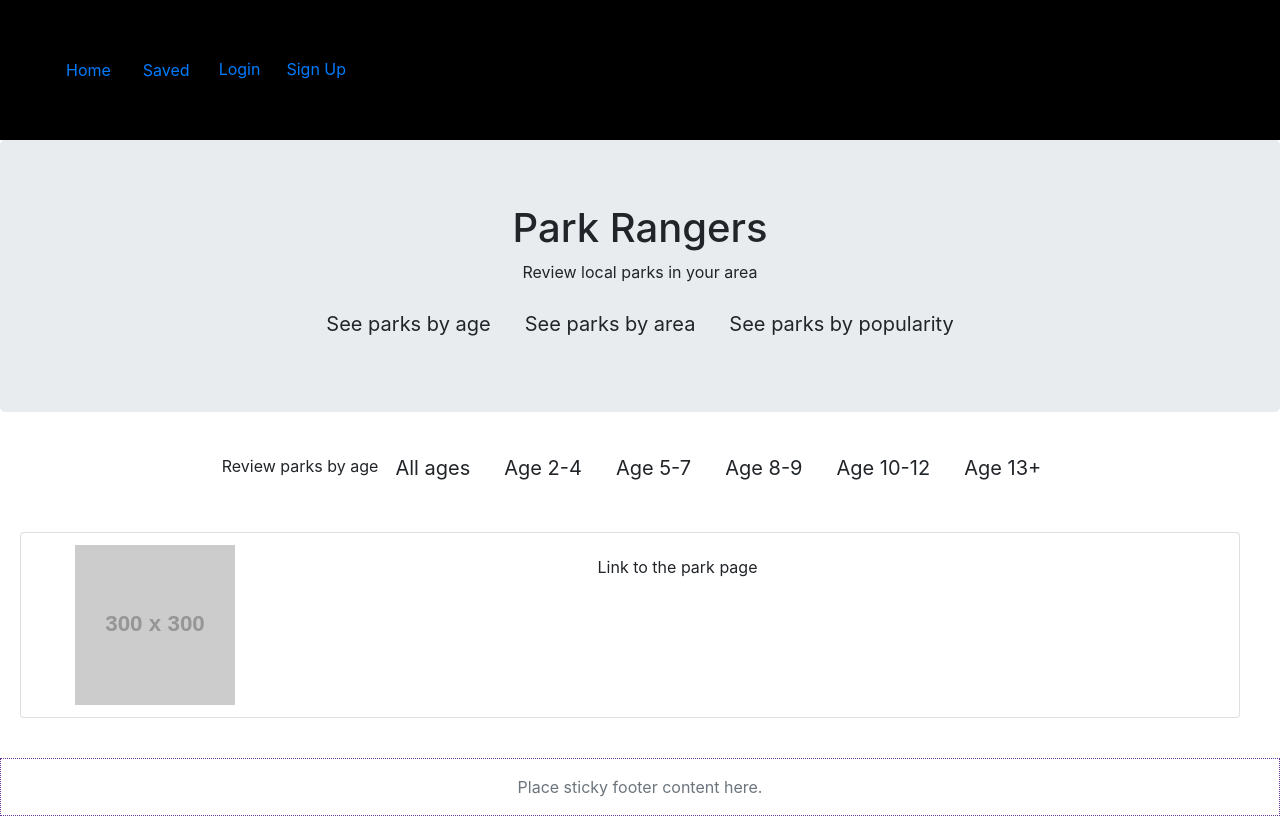
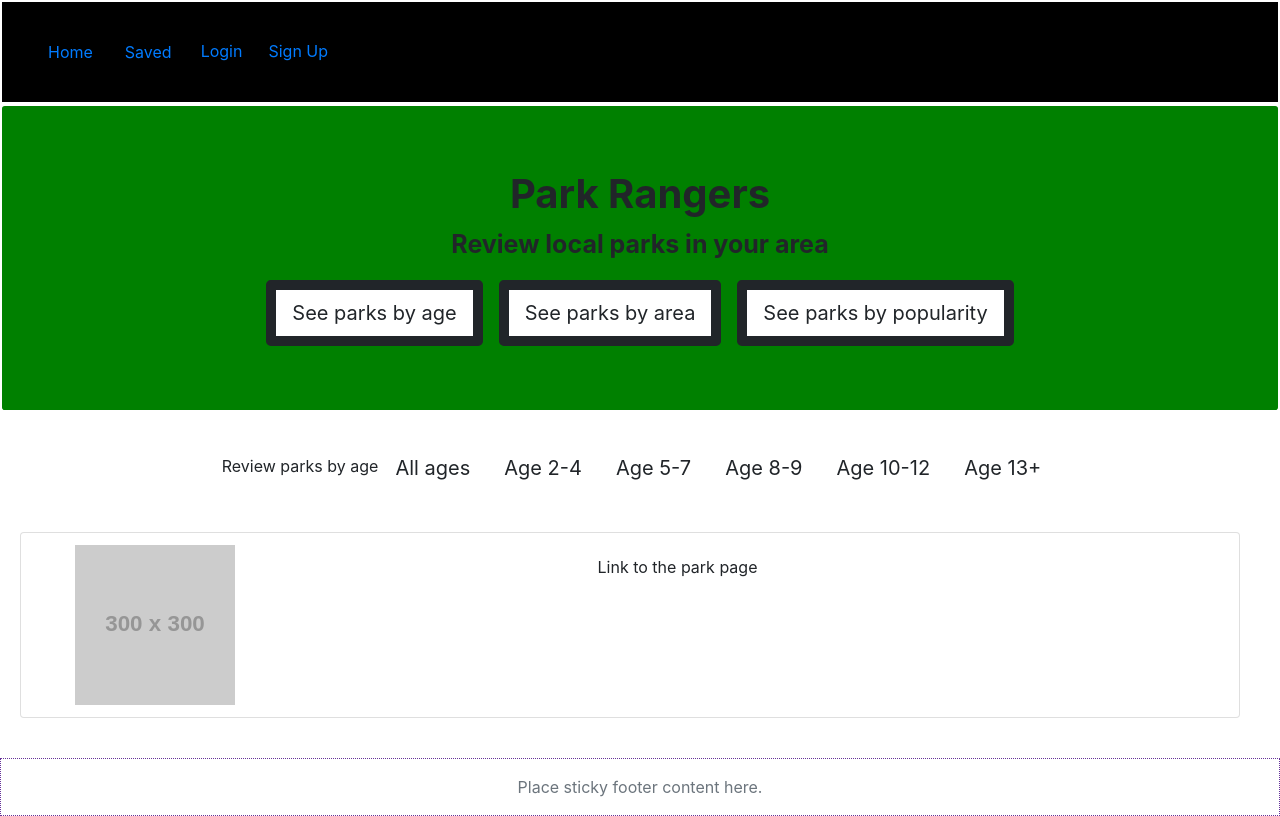
Before and after one commit to Leevie/park-sense-app, a React (Create React App) app in the folder client/: page / in a window 1280 px wide. Built offline with nearby package versions, Linux system fonts and the light colour scheme.

Commit message:
preliminary styling for jumbotron

```diff
--- a/client/src/components/Jumbotron/index.js
+++ b/client/src/components/Jumbotron/index.js
@@ -6,9 +6,9 @@ function Jumbotron({ type = "default", className,onClick }) {
     <div className="jumbotron text-center">
       <h1>Park Rangers</h1>
       <p>Review local parks in your area</p>
-      <button onClick={onClick} className="btn btn-lg">See parks by age</button>
-      <button onClick={onClick} className="btn btn-lg">See parks by area</button>
-      <button onClick={onClick} className="btn btn-lg">See parks by popularity</button>
+      <button onClick={onClick} className="btn btn-lg button mr-3">See parks by age</button>
+      <button onClick={onClick} className="btn btn-lg button mr-3">See parks by area</button>
+      <button onClick={onClick} className="btn btn-lg button">See parks by popularity</button>
     </div>
   );
 }
--- a/client/src/components/Jumbotron/style.css
+++ b/client/src/components/Jumbotron/style.css
@@ -2,3 +2,24 @@
     border: solid black 2px;
     margin: 0 10px 0 10px;
 }
+
+.jumbotron{
+    background-color: green;
+    border: solid white 2px;
+}
+
+h1{
+    font-size: 40px;
+    font-weight: bolder;
+   /* font-weight: 950; */
+}
+
+p{
+    font-weight: bolder;
+    font-size: 25px;
+}
+
+.button{
+    border: solid 10px;
+    background-color: white;
+}
--- a/client/src/components/Nav/index.css
+++ b/client/src/components/Nav/index.css
@@ -13,7 +13,8 @@
 
 .navBar{
     background-color:black;
-    padding: 50px;
+    padding: 30px;
+    border: solid white 2px;
 
 }
 
```
